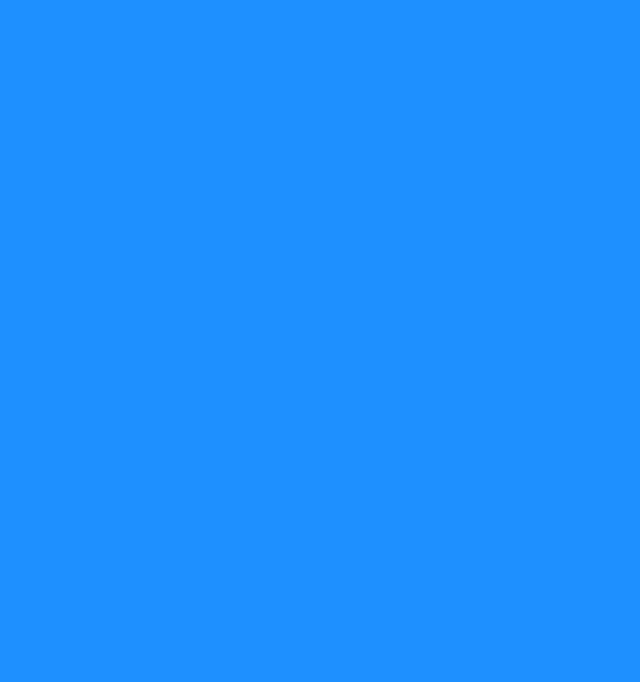
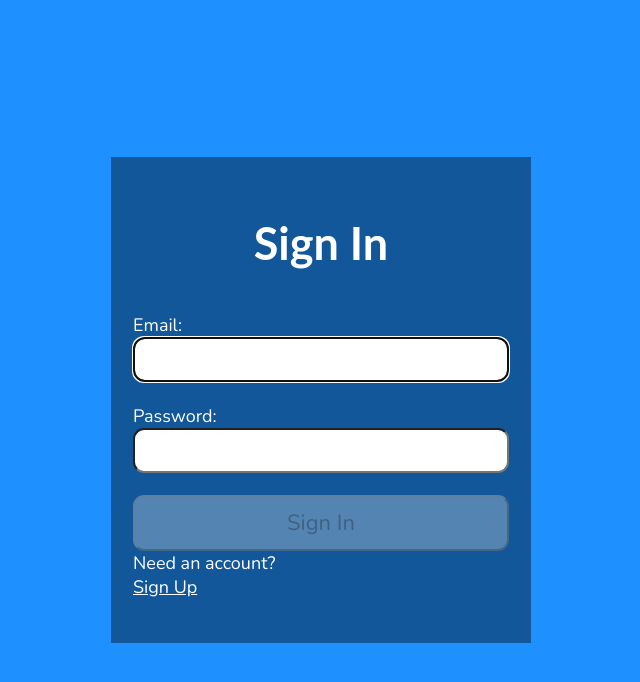
Before and after one commit to Al148506/GameStore, a React (Vite) app in the folder frontend/gamestore/: page /login in a window 1280 px wide. Before the commit this address had no page. Shown: the top 682 px of the page, without its empty margins (319-959 px from the left). Built offline with nearby package versions, Linux system fonts and the light colour scheme.

Commit message:
Frontend: Funcionalidad para la pagina de login terminada

```diff
--- a/frontend/gamestore/src/App.tsx
+++ b/frontend/gamestore/src/App.tsx
@@ -1,21 +1,29 @@
 import "./App.css";
-import { BrowserRouter as Router, Route, Routes } from "react-router-dom";
+import {
+  BrowserRouter as Router,
+  Route,
+  Routes,
+  Navigate,
+} from "react-router-dom";
 import Register from "./pages/Register";
+import Login from "./pages/Login";
+import Home from "./pages/Home";
 function App() {
   return (
     <>
       <Router>
-
         <main className="App">
           <Routes>
+            {/* Redirigir la raíz hacia /login */}
+            <Route path="/" element={<Navigate to="/login" />} />
             {/* Login Route */}
-
+            <Route path="/login" element={<Login />} />
             {/* Register Route */}
             <Route path="/register" element={<Register />} />
             {/* Home Route */}
+            <Route path="/home" element={<Home />} />
           </Routes>
         </main>
-
       </Router>
     </>
   );
--- a/frontend/gamestore/src/features/videogames/components/VideogameList/VideogameList.tsx
+++ b/frontend/gamestore/src/pages/Home.tsx
@@ -1,8 +1,11 @@
+import { useEffect } from "react";
+import { useNavigate } from "react-router-dom";
 import { useVideogames } from "@hooks/useVideogames";
 import { Pagination } from "@components/pagination";
-import "./VideogameList.css";
+import "../styles/home.css";
 
-export function VideogamesList() {
+export function Home() {
+  const navigate = useNavigate();
   const pageSize = 6;
   const {
     videogames,
@@ -12,6 +15,14 @@ export function VideogamesList() {
     setCurrentPage,
     totalPages,
   } = useVideogames(pageSize);
+
+   // ✅ Validar si el usuario está autenticado
+  useEffect(() => {
+    const token = localStorage.getItem("token"); // o sessionStorage.getItem("token")
+    if (!token) {
+      navigate("/login"); // redirige al login si no hay token
+    }
+  }, [navigate]);
 
   if (loading) return <div className="loading">Cargando...</div>;
   if (error) return <div className="error">Error: {error}</div>;
@@ -68,4 +79,4 @@ export function VideogamesList() {
   );
 }
 
-export default VideogamesList;
+export default Home;
--- /dev/null
+++ b/frontend/gamestore/src/pages/Login.tsx
@@ -0,0 +1,143 @@
+import { useRef, useState, useEffect } from "react";
+import { FontAwesomeIcon } from "@fortawesome/react-fontawesome";
+import { faCheck, faTimes, faInfoCircle } from "@fortawesome/free-solid-svg-icons";
+import { Link, useNavigate } from "react-router-dom";
+import axios from "../api/axios";
+import { isAxiosError } from "axios";
+import type { LoginRequestDto } from "../types/Auth/auth";
+import "../styles/register.css"; // reutilizamos los estilos de register
+
+const EMAIL_REGEX = /^[^\s@]+@[^\s@]+\.[^\s@]+$/;
+const LOGIN_URL = "/auth/login";
+
+const Login = () => {
+  const emailRef = useRef<HTMLInputElement>(null);
+  const errRef = useRef<HTMLParagraphElement>(null);
+  const navigate = useNavigate();
+
+  const [email, setEmail] = useState("");
+  const [validEmail, setValidEmail] = useState(false);
+  const [emailFocus, setEmailFocus] = useState(false);
+
+  const [password, setPassword] = useState("");
+  const [validPassword, setValidPassword] = useState(false);
+  const [passwordFocus, setPasswordFocus] = useState(false);
+
+  const [errMsg, setErrMsg] = useState("");
+
+  useEffect(() => {
+    emailRef.current?.focus();
+  }, []);
+
+  useEffect(() => {
+    setValidEmail(EMAIL_REGEX.test(email));
+    setValidPassword(password.length >= 8);
+  }, [email, password]);
+
+  useEffect(() => {
+    setErrMsg("");
+  }, [email, password]);
+
+  const handleSubmit = async (e: React.FormEvent) => {
+    e.preventDefault();
+
+    if (!EMAIL_REGEX.test(email) || password.length < 8) {
+      setErrMsg("Invalid Entry");
+      return;
+    }
+
+    try {
+      const payload: LoginRequestDto = { email, password };
+      const response = await axios.post(LOGIN_URL, payload);
+
+      const { accessToken } = response.data;
+      localStorage.setItem("token", accessToken);
+
+      // redirige al home o dashboard
+      navigate("/home");
+
+    } catch (err: unknown) {
+      if (isAxiosError(err)) {
+        if (!err.response) setErrMsg("No Server Response");
+        else if (err.response.status === 401) setErrMsg("Invalid email or password");
+        else setErrMsg("Login Failed");
+      } else {
+        setErrMsg("An unexpected error occurred");
+      }
+      errRef.current?.focus();
+    }
+  };
+
+  return (
+    <section>
+      <p ref={errRef} className={errMsg ? "errmsg" : "offscreen"} aria-live="assertive">
+        {errMsg}
+      </p>
+
+      <h1>Sign In</h1>
+
+      <form onSubmit={handleSubmit}>
+        <label htmlFor="email">
+          Email:
+          <span className={validEmail ? "valid" : "hide"}>
+            <FontAwesomeIcon icon={faCheck} />
+          </span>
+          <span className={validEmail || !email ? "hide" : "invalid"}>
+            <FontAwesomeIcon icon={faTimes} />
+          </span>
+        </label>
+        <input
+          type="text"
+          id="email"
+          ref={emailRef}
+          autoComplete="off"
+          onChange={(e) => setEmail(e.target.value)}
+          value={email}
+          required
+          aria-invalid={validEmail ? "false" : "true"}
+          aria-describedby="emailnote"
+          onFocus={() => setEmailFocus(true)}
+          onBlur={() => setEmailFocus(false)}
+        />
+        <p id="emailnote" className={emailFocus && email && !validEmail ? "instructions" : "offscreen"}>
+          <FontAwesomeIcon icon={faInfoCircle} /> Must be a valid email address.
+        </p>
+
+        <label htmlFor="password">
+          Password:
+          <span className={validPassword ? "valid" : "hide"}>
+            <FontAwesomeIcon icon={faCheck} />
+          </span>
+          <span className={validPassword || !password ? "hide" : "invalid"}>
+            <FontAwesomeIcon icon={faTimes} />
+          </span>
+        </label>
+        <input
+          type="password"
+          id="password"
+          onChange={(e) => setPassword(e.target.value)}
+          value={password}
+          required
+          aria-invalid={validPassword ? "false" : "true"}
+          aria-describedby="passwordnote"
+          onFocus={() => setPasswordFocus(true)}
+          onBlur={() => setPasswordFocus(false)}
+        />
+        <p id="passwordnote" className={passwordFocus && !validPassword ? "instructions" : "offscreen"}>
+          <FontAwesomeIcon icon={faInfoCircle} /> Must be at least 8 characters.
+        </p>
+
+        <button disabled={!validEmail || !validPassword}>Sign In</button>
+
+        <p>
+          Need an account?<br />
+          <span className="line">
+            <Link to="/register">Sign Up</Link>
+          </span>
+        </p>
+      </form>
+    </section>
+  );
+};
+
+export default Login;
```
Also changed, not shown: frontend/gamestore/src/styles/home.css (renamed from frontend/gamestore/src/features/videogames/components/VideogameList/VideogameList.css). Lines whose indentation alone changed are shown as unchanged.
